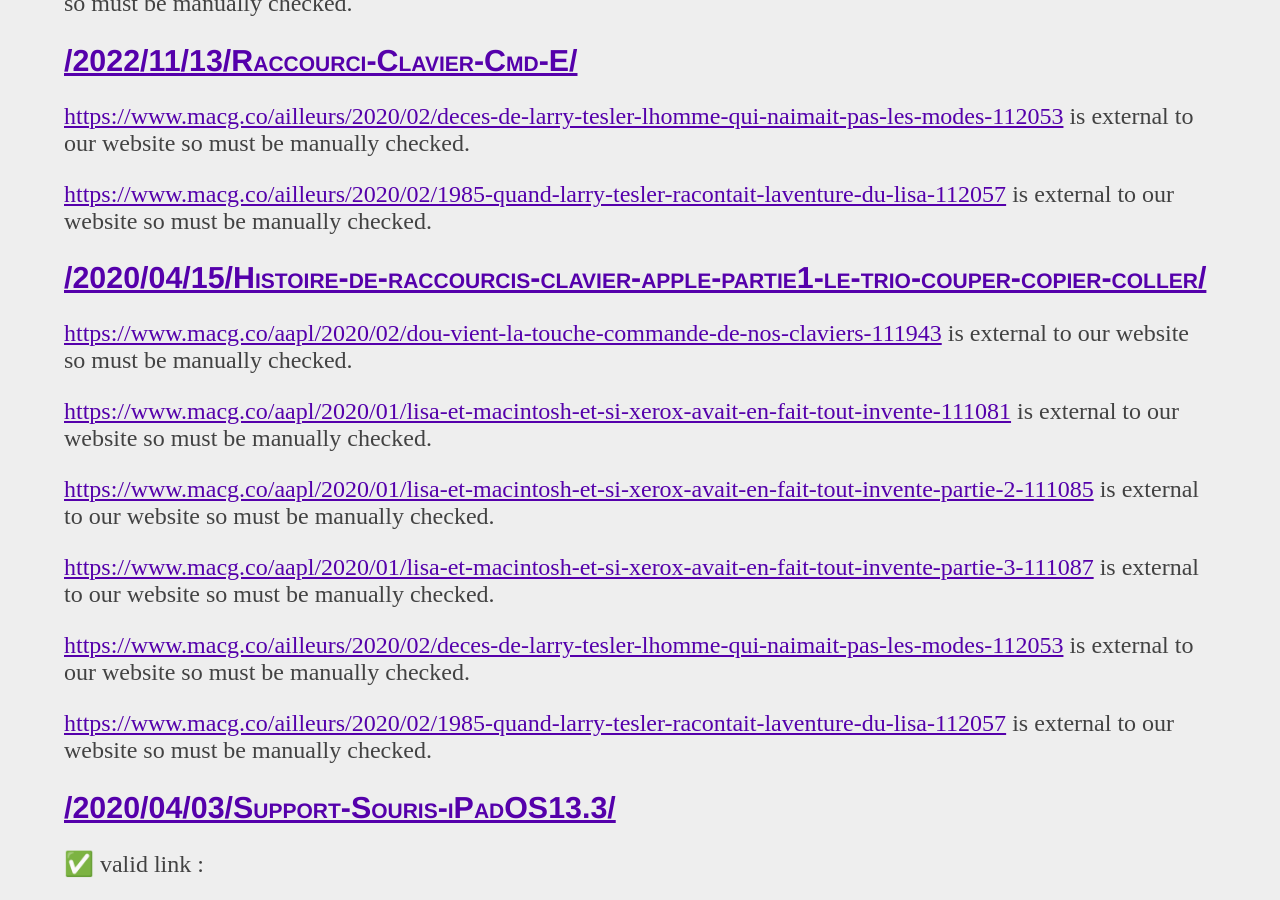
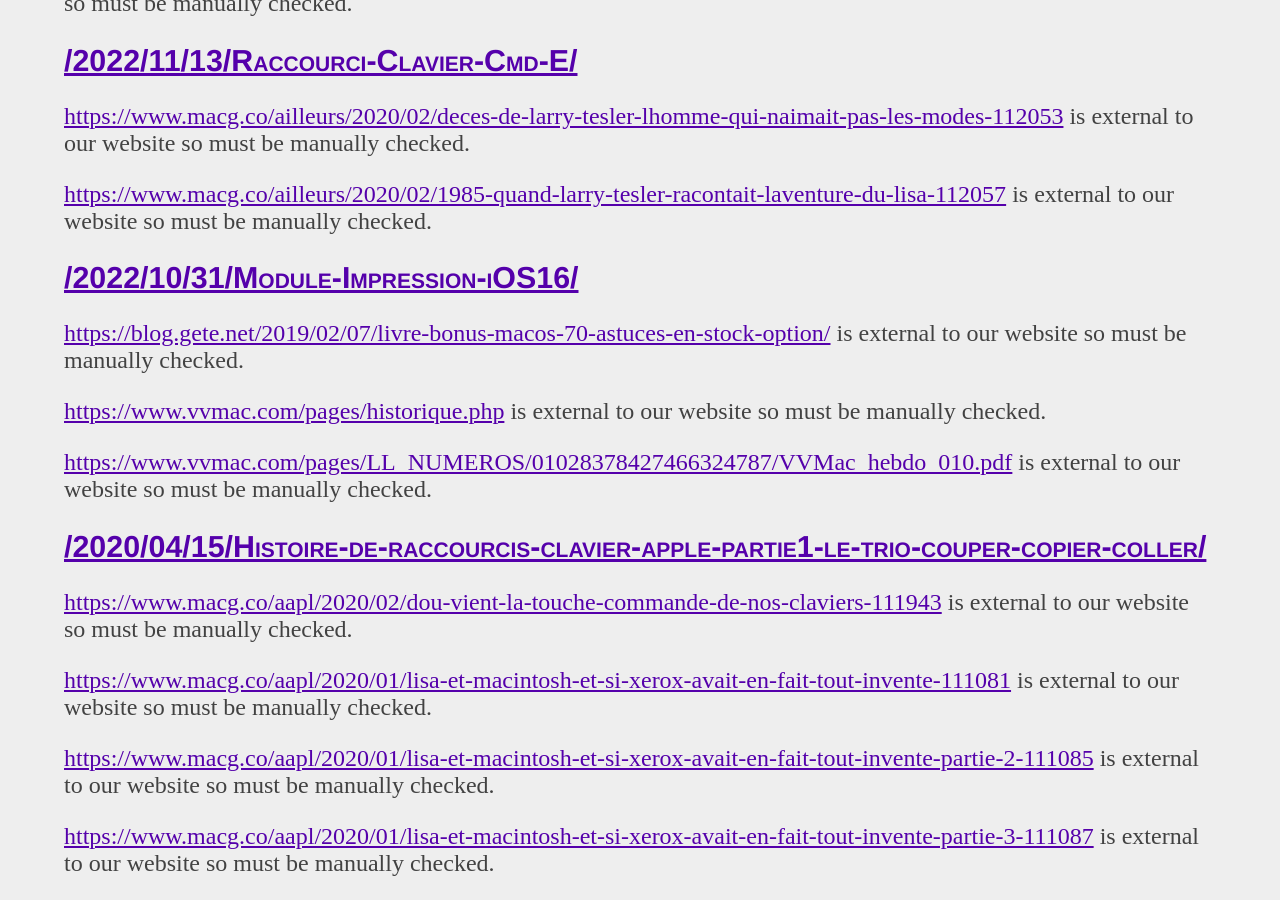
Before and after one commit to MarcosIckx/PreviewMarcosxNet, a Jekyll site: the page built from _reports/liens.md, in a window 1280 px wide and 900 px high, scrolled down 308 px. Built offline with Jekyll 4.4.1, drawn with Linux system fonts in a browser that asks for light colours.

Commit message:
Update 2022-10-31-Module-Impression-iOS16.md
Usage include link.html

```diff
--- a/_posts/2022/2022-10-31-Module-Impression-iOS16.md
+++ b/_posts/2022/2022-10-31-Module-Impression-iOS16.md
@@ -57,6 +57,22 @@
     id: Miniature-saezdavid-2-fois-16-pages
     url: /img/posts/2022/10/31/Module-Impression-iOS16/Miniature-David-2-fois-16-pages.jpeg
     title: "Miniature de l'impresssion des vignette de David Saez on l'on a au final 2 blocs de 16 pages sur une feuille A4."
+liens:
+   livre-bonus-ggete:
+     id: livre-bonus-ggete
+     alt: un livre bonus
+     url: https://blog.gete.net/2019/02/07/livre-bonus-macos-70-astuces-en-stock-option/
+     title: "LIVRE BONUS : MACOS, 70 ASTUCES EN STOCK… OPTION, de Guillaume Gete"
+   historique-vvmac:
+     id: historique-vvmac
+     alt: l´historique du site VVmac hebdo
+     url: https://www.vvmac.com/pages/historique.php
+     title: "historique des numéros de VVMac hebdo"
+   vvmac-10:
+     id: vvmac-10
+     alt: le numéro 10 de VVMac hebdo
+     url: https://www.vvmac.com/pages/LL_NUMEROS/01028378427466324787/VVMac_hebdo_010.pdf
+     title: "VVMac hebdo numéro 10, disponible gratuitement"
 tags: [Imprimante, iOS16, iPadOS16]
 category: AirPrint
 ---
@@ -134,24 +150,24 @@
 
 ### Exemple avec le numéro 10 de VVMac
 
-Voici un autre exemple avec [le numéro 10 de VVMac hebdo], numéro consacré aux Mac M1, que vous pouvez télécharger gratuitement depuis [l´historique du site VVmac hebdo] de [@VVMAC_FR]
+Voici un autre exemple avec {% include link.html link=page.liens.vvmac-10 %}, numéro consacré aux Mac M1, que vous pouvez télécharger gratuitement depuis {% include link.html link=page.liens.historique-vvmac %} de @VVMAC_FR.
 
 Ci-dessous, capture d’écran du PDF obtenu après avoir passé le numéro 010 de VVMac hebdo, que vous pouvez télécharger gratuitement depuis
-[l´historique du site VVmac hebdo]
+{% include link.html link=page.liens.historique-vvmac %}
 La premier fois que je le fais passer par le module d’impression, je choisi 9 pages par feuille, sans bordure.
 Le résultat, je le fais passer une deuxième fois par le module d’impression, avec 2 pages par feuille.
 Le résultat est 17 pages en miniatures tenant sur une seule feuille A4, ce qui donne une idée assez précise de l’ensemble de l’hebdo sans qu’on puisse vraiment lire le contenu.
 
 {% include picture.html img=page.images.Miniature-VVMac-hebdo-10-2-fois-9-pages %}
 
-Ci-dessous, capture d’écran du PDF obtenu après avoir passé le numéro 010 de VVMac hebdo, que vous pouvez télécharger gratuitement depuis [l´historique du site VVmac hebdo]
+Ci-dessous, capture d’écran du PDF obtenu après avoir passé le numéro 010 de VVMac hebdo, que vous pouvez télécharger gratuitement depuis {% include link.html link=page.liens.historique-vvmac %}
 La premier fois que je le fais passer par le module d’impression, je choisi 16 pages par feuille, sans bordure.
 Le résultat, je le fais passer une deuxième fois par le module d’impression, avec 2 pages par feuille.
 Le résultat est 17 pages en miniatures tenant sur une seule feuille A4, ce qui donne une idée assez précise de l’ensemble de l’hebdo sans qu’on puisse vraiment lire le contenu.
 
 {% include picture.html img=page.images.Miniature-VVMac-hebdo-10-2-fois-16-pages %}
 
-Ci-dessous, capture d’écran du PDF obtenu après avoir passé le numéro 010 de VVMac hebdo, que vous pouvez télécharger gratuitement depuis [l´historique du site VVmac hebdo]
+Ci-dessous, capture d’écran du PDF obtenu après avoir passé le numéro 010 de VVMac hebdo, que vous pouvez télécharger gratuitement depuis {% include link.html link=page.liens.historique-vvmac %}
 Je le fais passer par le module d’impression, je choisi 16 pages par feuille, avec bordure.
 Le résultat est 17 pages en miniatures tenant sur deux feuille A4, mais ci-dessous on ne voit que la premiere feuille.
 
@@ -160,12 +176,12 @@
 
 ### Exemple avec les vignettes du podcast de iWeek La Semaine Apple
 
-Ici, ce sont quelques vignettes des numéros de [@iWeekNews] #iweekLQI et [@iFiveFR] qui grâce au nouveau module d’impression ont été regroupée en planche sur une page A4.
+Ici, ce sont quelques vignettes des numéros de @iWeekNews #iweekLQI et @iFiveFR qui grâce au nouveau module d’impression ont été regroupée en planche sur une page A4.
 
 {% include picture.html img=page.images.Miniature-iWeekNews-4-fois-16-pages %}
 
 ### Exemple avec les vignettes du podcast de David Saez
-Un dernier exemple avec les vignettes de [@saezdavid]
+Un dernier exemple avec les vignettes de @saezdavid
 
 ci-dessous, 32 vignettes sauvegardées dans ma photothèque et que j’ai fait passé par le module d’impression pour obtenir cette planche.
 On fait d´abord l´impression des photos qu´on repasse dans le module d´impression poir avoor 16 pages par feuille et ensuite 2 pages par feuille. Et voilà le resultat.
```
Also changed, not shown: other parts of _posts/2022/2022-10-31-Module-Impression-iOS16.md (+1 -13 lines).
